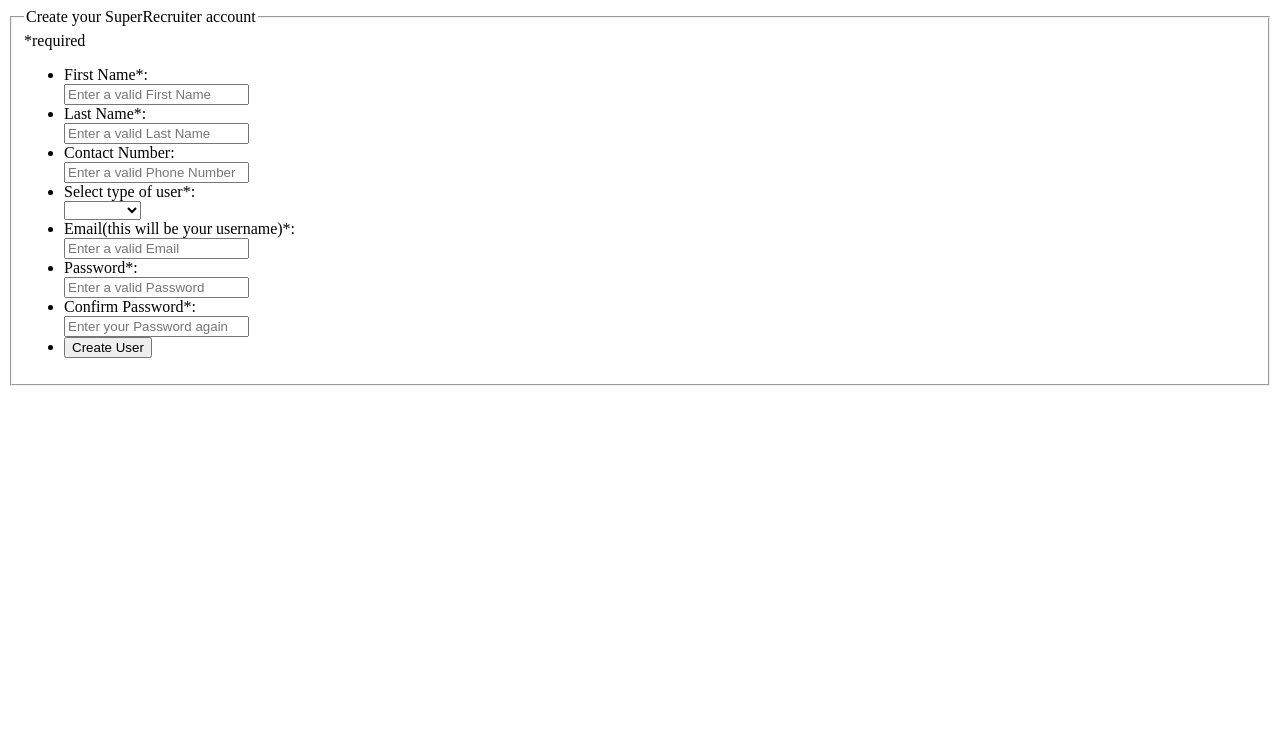
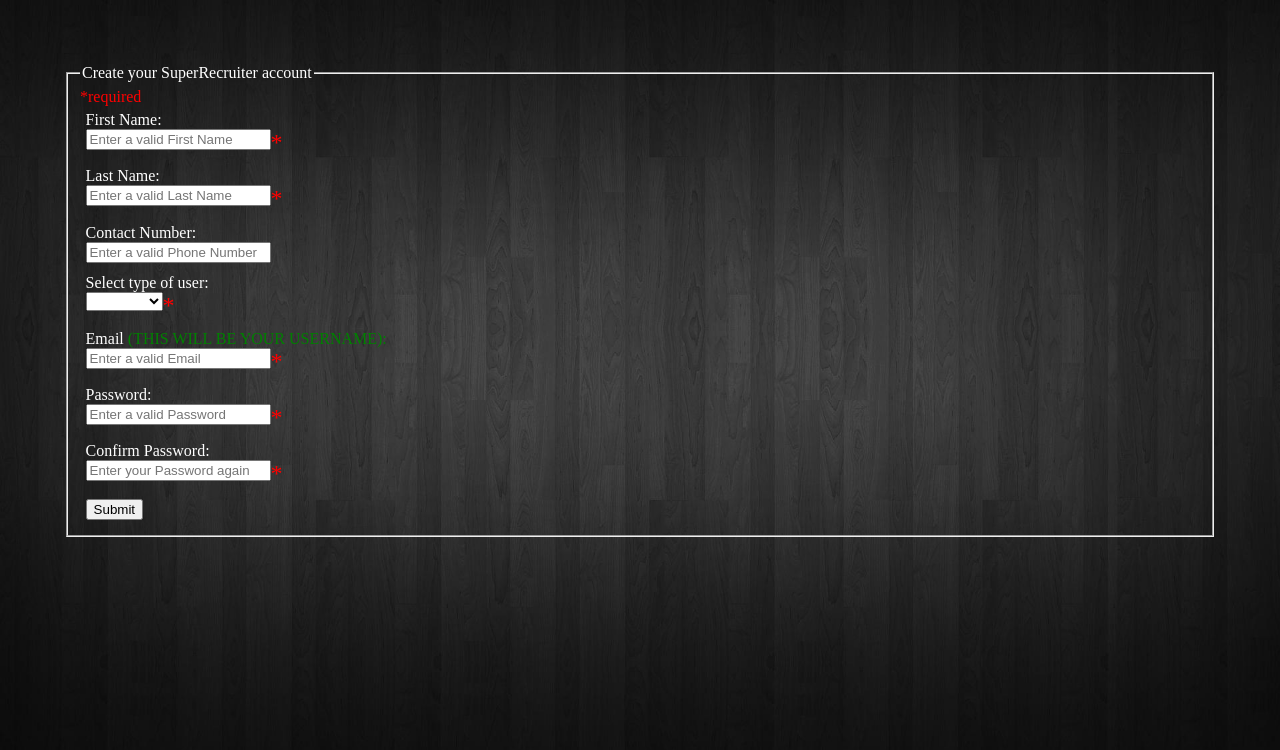
Before and after one commit to tscott8/tscott8.github.io, a PHP site: page /new_user_form.html in a window 1280 px wide. Shown: the top 750 px of the page. Run offline with PHP 8.4, Linux system fonts and the light colour scheme.

Commit message:
update to app

```diff
--- /dev/null
+++ b/SuperRecruiter.css
@@ -0,0 +1,35 @@
+.center {
+	margin-right: auto;
+	margin-left: auto;
+	margin-top:5%;
+    width: 90%;
+}
+.myform h2 {
+	color:darkcyan;
+}
+.myform p {
+	max-width: inherit;
+}
+.myform fieldset {
+	max-width: inherit;
+}
+.myform ul{
+	list-style-type: none;
+	margin: 0;
+	padding: 0;
+	overflow: hidden;
+}
+.myform li{
+	padding: .5%;
+}
+.asterisk {
+	color:red;
+	font-size: 150%;
+	vertical-align: top;
+
+}
+body {
+   background-image: url("background.jpg");
+   background-size: cover;
+color: White;
+}
--- a/mypage.css
+++ b/mypage.css
@@ -8,7 +8,6 @@ body {
    background-size: cover;
 	color: White;
 }
-
 
 #navbar nav {
 	background-color: black;
@@ -89,6 +88,7 @@ a:active {
 	width: 50%;
    border-collapse: collapse;
 }
+
 #impact {
    font-size: 150%;
    font-family: "Trebuchet MS";
--- a/new_user_form.html
+++ b/new_user_form.html
@@ -1,39 +1,49 @@
 <?php
-include('login.php');
+include("login.php");
 session_start();
-if (isset($_POST['submit']){
+if (isset($_POST["submit"]){
 header("location: login.php");
 }
-if(isset($_SESSION['login_user'])){
+if(isset($_SESSION["login_user"])){
 header("location: SuperRecruiter.php");
 }
 ?>
+
 <!DOCTYPE html>
 <html>
     <head>
+		<meta charset="UTF-8">
+		<link rel="stylesheet" type="text/css" href="SuperRecruiter.css"/>
+		<title>New User Creation</title>
         <script type="text/javascript">
             function checkForm(){
                 if(document.getElementById("first_name").value == "")
                    {
-                        document.getElementById("first_name_message").innerHTML = "Please enter your First Name.";
+                        document.getElementById("first_name_message").innerHTML = "Enter your First Name.";
                         return false;
                     }
                 if(document.getElementById("last_name").value == "")
                    {
-                        document.getElementById("last_name_message").innerHTML = "Please enter your Last Name";
+                        document.getElementById("last_name_message").innerHTML = "Enter your Last Name";
                         return false;
                     }
-                if(document.getElementById("email").value == "")
+				if(document.getElementById("user_type").value == "")
                    {
-                        document.getElementById("email_message").innerHTML = "Please enter your Email";
+                        document.getElementById("user_type_message").innerHTML = "Select a user type";
+                        return false;
+                    }
+                if(document.getElementById("email").type != "email")
+                   {
+                        document.getElementById("email_message").innerHTML = "Enter your Email";
                         return false;
                     }
 
                 if(document.getElementById("password").value == "")
                    {
-                        document.getElementById("password_message").innerHTML = "Please enter a Password";
+                        document.getElementById("password_message").innerHTML = "Enter a Password";
                         return false;
                     }
+
                 if(checkPassMatch() == false){
                     return false;
                 }
@@ -57,37 +67,42 @@ header("location: SuperRecruiter.php");
 				document.getElementById("match_message").innerHTML = "";
             }
 			function check_user_type(){
-				if(document.getElementById("user_type").value == "Student")
+				if(document.getElementById("user_type").value == "Student"){
 					document.getElementById("major_selector").style.display = '';
-				else
+					document.getElementById("skills").style.display = '';
+
+				}
+				else {
 					document.getElementById("major_selector").style.display = 'none';
+					document.getElementById("skills").style.display = 'none';
+				}
 
 			}
         </script>
     </head>
-    <body>
-        <form id="register" action="create_new_user.php" method="post" onsubmit="return checkForm()">
+    <body class="center" onload="check_user_type()">
+        <form class="myform" id="register" action="create_new_user.php" method="post" onsubmit="return checkForm()">
             <fieldset>
             <legend>Create your SuperRecruiter account</legend>
-            <input type="hidden" name="submitted" id="submitted" value="1"/>
-                *required
+				<span style="color:red">*required</span>
             <ul>
-                <li>First Name*:
-                    <br><input type="text" id="first_name" name="first_name" onchange="clear_message()" placeholder="Enter a valid First Name " />
+                <li>First Name:
+					<br><input type="text" id="first_name" name="first_name" onchange="clear_message()" placeholder="Enter a valid First Name" /><span class="asterisk">*</span>
                     <div id="first_name_message" style="color:Red"></div></li>
-                <li>Last Name*:
-                    <br><input type="text" id="last_name" name="last_name" onchange="clear_message()" placeholder="Enter a valid Last Name" />
+                <li>Last Name:
+                    <br><input type="text" id="last_name" name="last_name" onchange="clear_message()" placeholder="Enter a valid Last Name" /><span class="asterisk">*</span>
                     <div id="last_name_message" style="color:Red"></div></li>
                 <li>Contact Number:
                     <br><input type="tel"  pattern="[0-9]*" id="phone" name="phone" onchange="clear_message()" placeholder="Enter a valid Phone Number"/>
                     <div id="phone_message" style="color:Red"></div></li>
-				<li>Select type of user*:
-                    <br><select id="user_type" name="user_type" onchange=check_user_type() required>
+				<li>Select type of user:
+                    <br><select id="user_type" name="user_type" onchange=check_user_type() >
 						<option></option>
 						<option value="Student">Student</option>
 						<option value="Recruiter">Recruiter</option>
-					</select></li>
-				<li style="display:none" id="major_selector">Select a Major*:
+					</select><span class="asterisk">*</span>
+				 <div id="user_type_message" style="color:Red"></div></li></li>
+				<li style="display:none" id="major_selector">Select a Major:
 					<br><select id="major" name="major">
 						<option></option>
 						<option value="CS">Computer Science</option>
@@ -97,18 +112,22 @@ header("location: SuperRecruiter.php");
 						<option value="CE">Civil Engineering</option>
 						<option value="CIT">CIT</option>
 						<option value="Physics">Physics</option>
-					</select>
+					</select><span style="color:red">*</span>
 				</li>
-                <li>Email(this will be your username)*:
-                    <br><input type="email" id="email" name="email" onchange="clear_message()" placeholder="Enter a valid Email" />
+				<li style="display:none" id="skills">Please list your skills:
+					<!--dynamic unfolding list would be nice-->
+					<br><textarea rows="10" cols="30"></textarea><span class="asterisk">*</span>
+				</li>
+				<li>Email <span style="color:green; text-transform:uppercase;">(this will be your username):</span>
+                    <br><input type="email" id="email" name="email" onchange="clear_message()" placeholder="Enter a valid Email"/><span class="asterisk">*</span>
                     <div id="email_message" style="color:Red"></div></li>
-                <li>Password*:
-                    <br><input type="password" id="password" name="password" onchange="clear_message()" placeholder="Enter a valid Password" />
+                <li>Password:
+                    <br><input type="password" id="password" name="password" onchange="clear_message()" placeholder="Enter a valid Password" /><span class="asterisk">*</span>
                     <div id="password_message" style="color:Red"></div></li>
-                <li>Confirm Password*:
-                    <br><input type="password" id="password_confirm" name="password_confirm" onchange="clear_message(); checkPassMatch();" placeholder="Enter your Password again" />
+                <li>Confirm Password:
+                    <br><input type="password" id="password_confirm" name="password_confirm" onchange="clear_message(); checkPassMatch();" placeholder="Enter your Password again"/><span class="asterisk">*</span>
                     <div id="match_message" style="color:Red"></div></li>
-                <li><input type="submit" value="Create User"/></li>
+                <li><input type="submit"/></li>
             </ul>
             </fieldset>
         </form>
```
Also changed, not shown: Startup.html (+21 -9 lines), create_new_user.php (+44 -2 lines).
